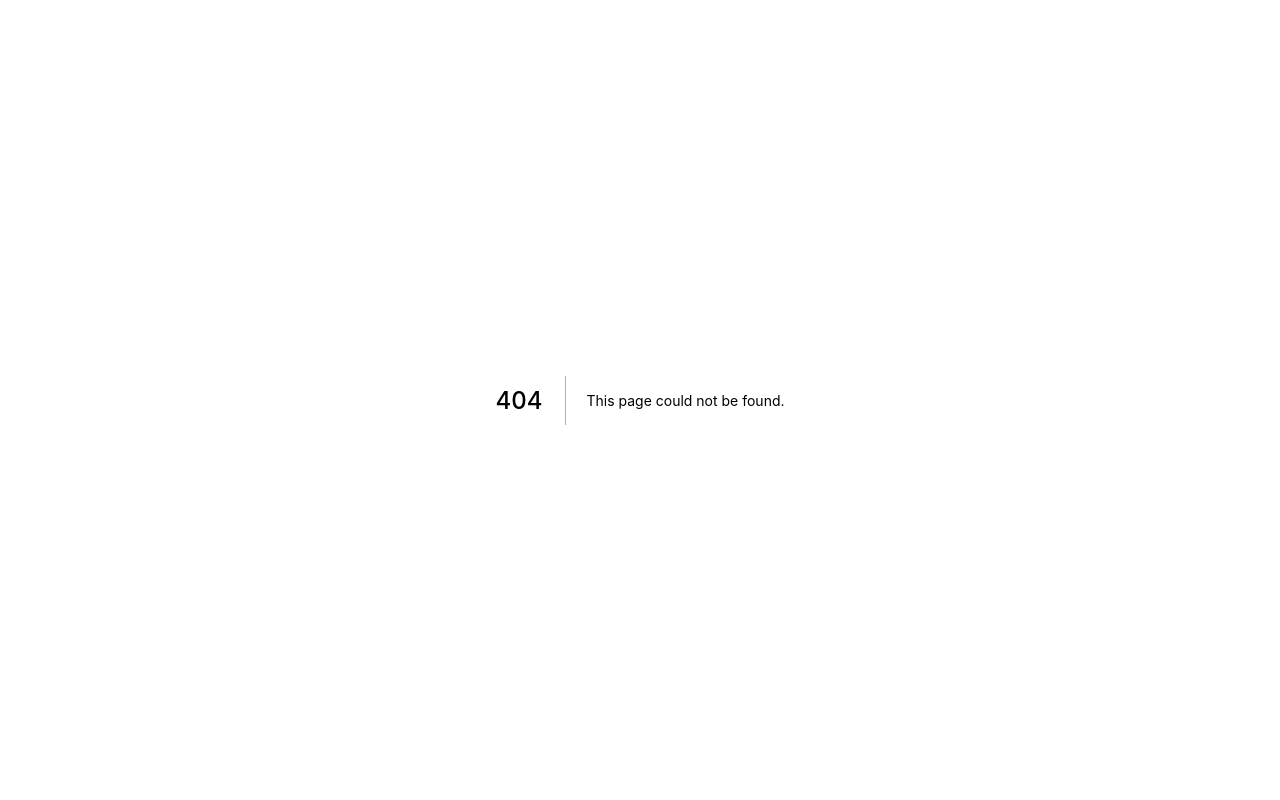
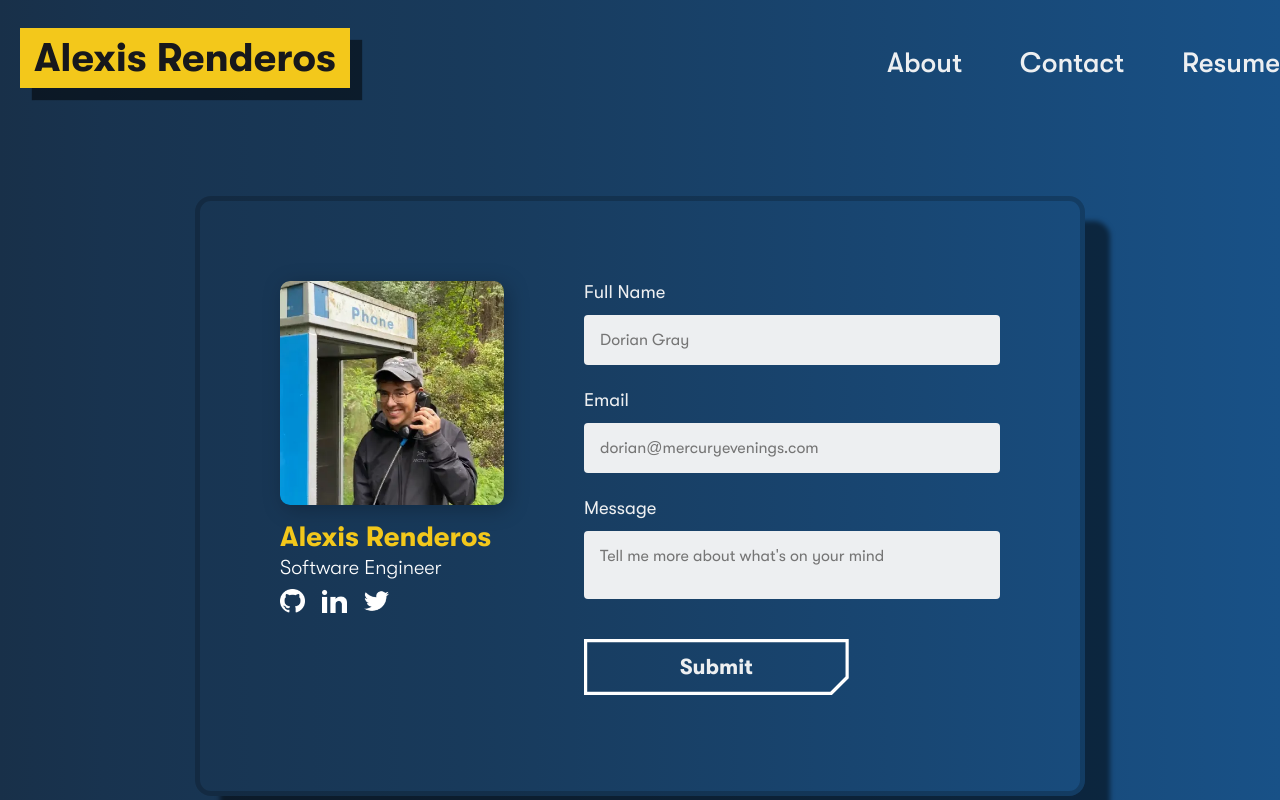
Before and after one commit to elusiveplanet/alexisrenderos.com, a Next.js app in the folder web/: page /contact in a window 1280 px wide. Before the commit this address had no page. Shown: the top 800 px of the page. Built offline with nearby package versions, Linux system fonts and the light colour scheme.

Commit message:
Create contact page

```diff
--- /dev/null
+++ b/web/pages/contact.tsx
@@ -0,0 +1,64 @@
+import styled from "styled-components";
+import useSWR from "swr";
+import JuiceboxHeader from "../components/navbar";
+import GlobalFooter from "../components/footer";
+import ContactWidget from "../components/contactWidget";
+import ContactCard from "../components/contactCard";
+import { HalfShadow, SlightShadow } from "../utils/colors";
+
+// For now defining screen sizes as
+// Desktop: Width > 1280px
+// Tablet: Width > 768px
+// Mobile: Width < Tablet
+
+const Body = styled.div`
+  display: flex;
+  flex-direction: column;
+  flex-wrap: nowrap;
+  align-items: center;
+`;
+
+const ContactCollection = styled.div`
+  margin: 5em 0;
+  box-shadow: 25px 25px 5px 0 ${HalfShadow};
+  border-radius: 16px;
+  border: 5px ${SlightShadow} solid;
+  transition: box-shadow 250ms ease-out;
+
+  :where(:hover, :focus-visible) {
+    box-shadow: 22px 22px 5px 0 ${HalfShadow};
+  }
+`;
+
+const ContactWrapper = styled.div`
+  display: flex;
+  flex-direction: row;
+  gap: 5em;
+  margin: 5em;
+`;
+
+const fetcher = async (input: RequestInfo, init: RequestInit) => {
+  const res = await fetch(input, init);
+  return res.json();
+};
+
+export const About = (): JSX.Element => {
+  const { data: socialLinkData, error: socialLinkDataError } = useSWR(
+    "/api/getAllVisibleSocialLinks",
+    fetcher
+  );
+  return (
+    <Body>
+      <JuiceboxHeader title="Alexis Renderos" />
+      <ContactCollection>
+        <ContactWrapper>
+          <ContactCard />
+          <ContactWidget />
+        </ContactWrapper>
+      </ContactCollection>
+      <GlobalFooter />
+    </Body>
+  );
+};
+
+export default About;
```
